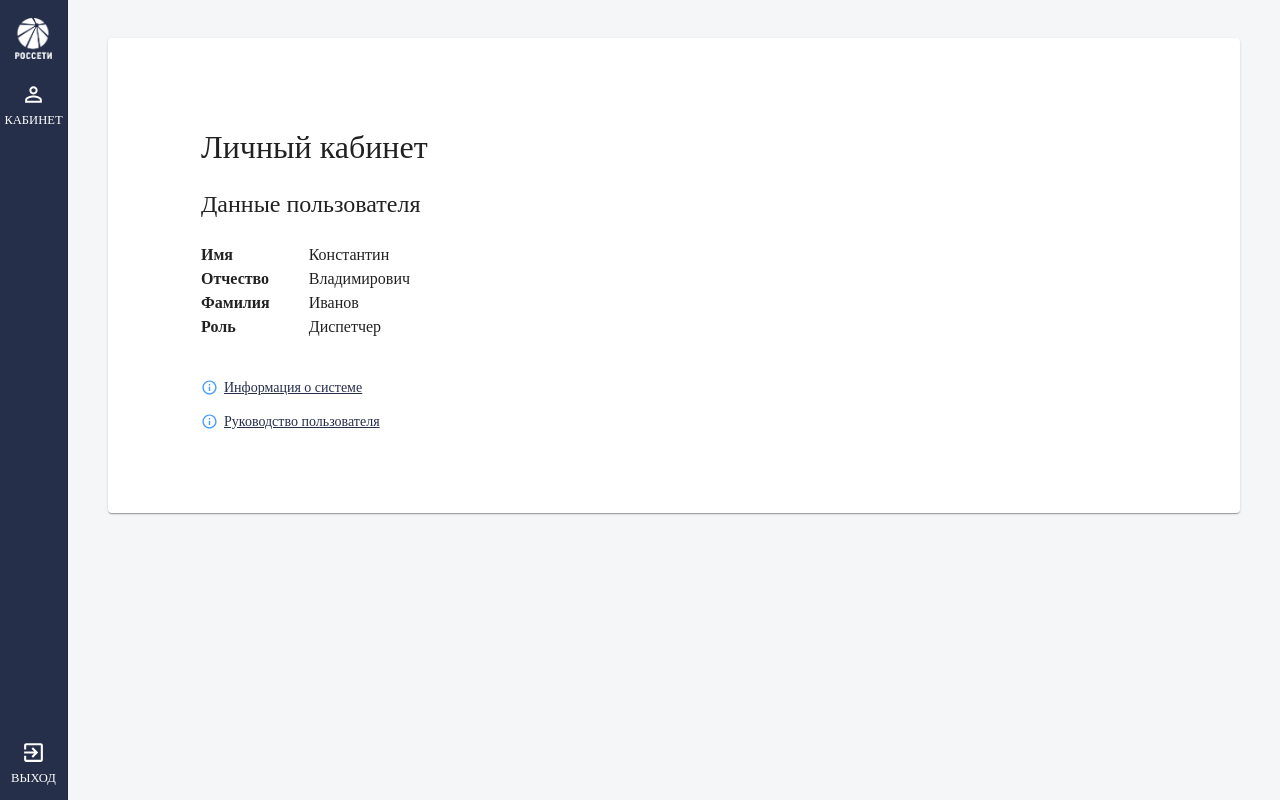
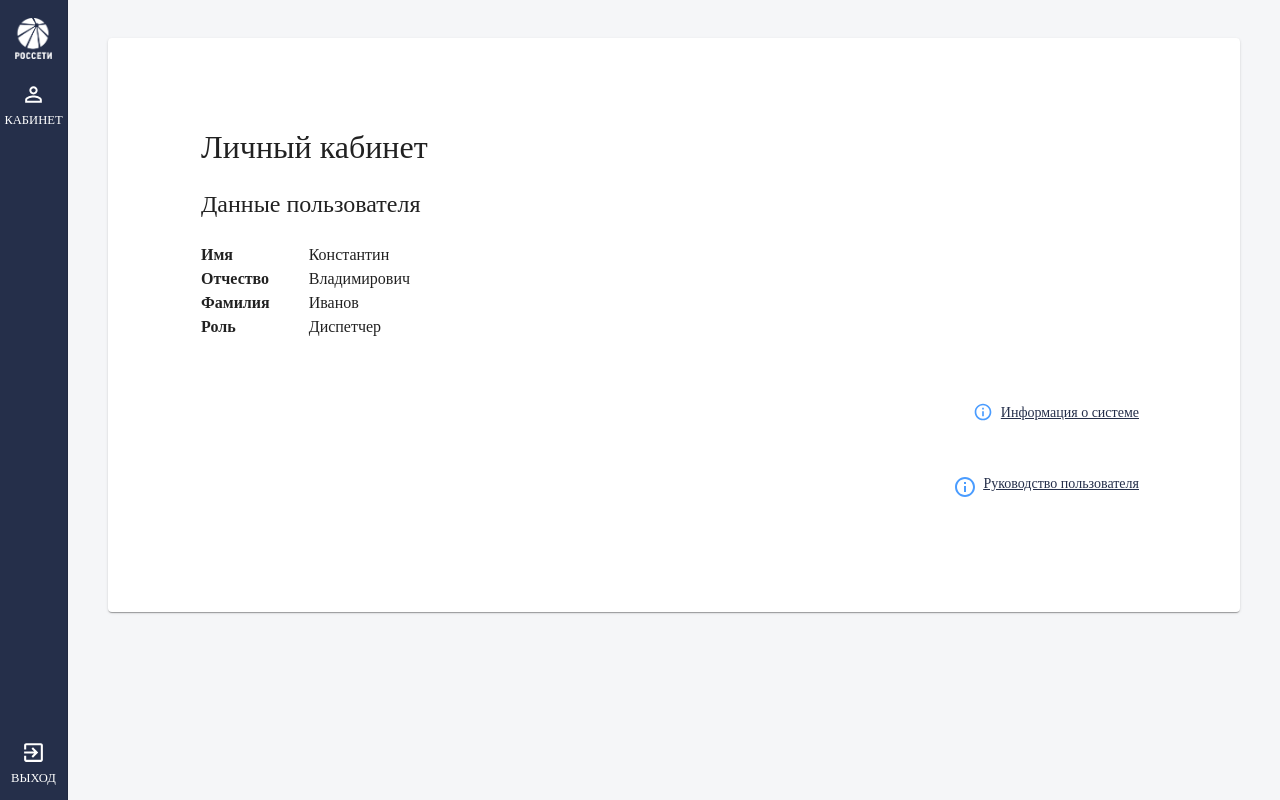
Before and after one commit to niknorf/SUPE-map-demo-balance-full, a React (Create React App) app: page /profile in a window 1280 px wide. Built offline with nearby package versions, Linux system fonts and the light colour scheme; a web font is replaced by a local one; what react-plotly.js would draw is missing.

Commit message:
Manual and System info added

```diff
--- a/src/components/ProfileNoAuth.js
+++ b/src/components/ProfileNoAuth.js
@@ -6,6 +6,9 @@ import Typography from '@material-ui/core/Typography';
 import Box from '@material-ui/core/Box';
 import Link from '@material-ui/core/Link';
 import InfoOutlined from '@material-ui/icons/InfoOutlined';
+import Popup from "reactjs-popup";
+import Button from "@material-ui/core/Button";
+import InfoOutlinedIcon from "@material-ui/icons/InfoOutlined";
 
 const useStyles = makeStyles((theme) => ({
   root: {
@@ -38,11 +41,84 @@ const useStyles = makeStyles((theme) => ({
   },
   outerBox: {
     padding: '74px 77px 50px;'
-  }
+  },
+  close: {
+    display: "flex",
+    justifyContent: "flex-end",
+  },
+  justificationButton: {
+    textTransform: "none",
+    textDecoration: "underline",
+    fontSize: "14px",
+    lineHeight: "17px",
+    color: "#252F4A",
+    marginTop: "17px",
+    marginBottom: "24px",
+    justifyContent: "end",
+  },
 }));
+
+
 
 export default function ProfileNoAuth() {
   const classes = useStyles();
+
+  const Modal = () => (
+    <Popup
+      trigger={
+        <Button
+          className={classes.justificationButton}
+          startIcon={<InfoOutlinedIcon style={{ color: "#4A9CFF" }} />}
+        >
+          Информация о системе
+        </Button>
+      }
+      modal
+      nested
+    >
+      {(close) => (
+        <div className="modal">
+          <button className="close" onClick={close}>
+            &times;
+          </button>
+          <div className="content">
+            <span className="title">Информация о системе</span>
+            <div className="info">
+              <table>
+                <tr>
+                </tr>
+                <tr>
+                  <td>Полное наименование:</td>
+                  <td>Информационная система управления передачей электроэнергии с
+                    использованием технологий “больших данных” ПАО «Россети Ленэнерго».</td>
+                </tr>
+                <tr>
+                  <td>Краткое наименование:</td>
+                  <td>УПЭ.</td>
+                </tr>
+                <tr>
+                  <td>Описание:</td>
+                  <td>Система УПЭ адаптирует результаты работы нейросети по обнаружению безучетного/бездоговорного потребления в доступном и удобном для понимания виде, а также преобразует систему задач в электронный формат.
+В системе УПЭ реализован эргономичный человеко-машинного интерфейс в области визуализации и анализа транспорта электроэнергии.</td>
+                </tr>
+                <tr>
+                  <td>Разработчики:</td>
+                  <td>
+                    АО "ФИЦ"
+                    info@ftc-energo.ru;
+                    ФГБОУ ВолгГТУ
+                    maxim.shcherbakov@gmail.com
+                  </td>
+                </tr>
+
+              </table>
+
+            </div>
+          </div>
+        </div>
+      )}
+    </Popup>
+  );
 
   return (
     <div className={classes.root}>
@@ -87,14 +163,20 @@ export default function ProfileNoAuth() {
                 </Box>
               </Box>
               <Box className={classes.links}>
-                <Link href="#" className={classes.link}>
+                {/* <Link href="#" className={classes.link}>
                   <InfoOutlined style={{ fontSize: '17px', marginRight: '6px', color: '#4A9CFF' }} />
                   Информация о системе
-                </Link>
-                <Link href="#" className={classes.link}>
-                  <InfoOutlined style={{ fontSize: "17px", marginRight: '6px', color: '#4A9CFF' }} />
+                </Link> */}
+                <Modal/>
+                <Button
+                  className={classes.justificationButton}
+                >
+
+                <Link href="Руководство пользователя.docx" download className={classes.link}>
+                  <InfoOutlined style={{marginRight: '6px', color: '#4A9CFF' }} />
                   Руководство пользователя
                 </Link>
+                </Button>
               </Box>
             </Typography>
           </Paper>
```
Also changed, not shown: 1 other file (tests, documents, lock files or other folders).
